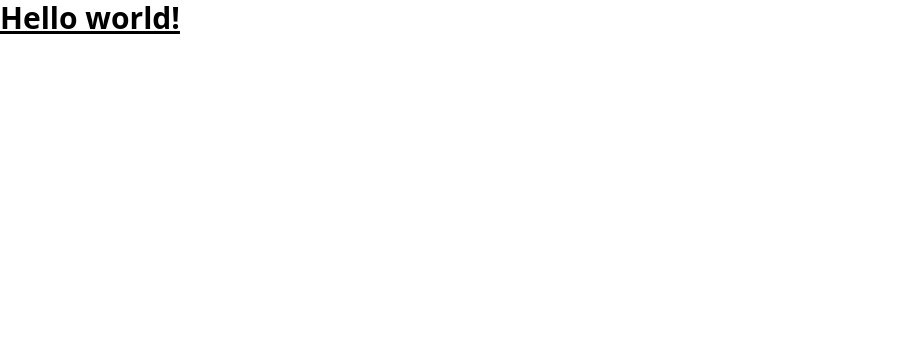
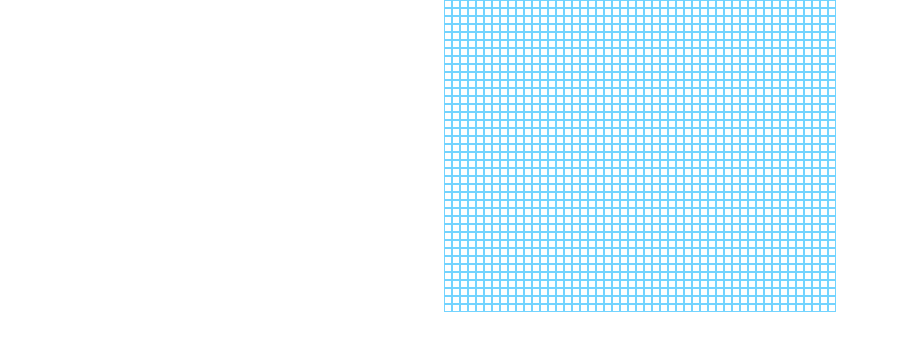
Before and after one commit to Harry-Leepz/pathfinding-visualizer, a React (Vite) app: page / in a window 1280 px wide. Shown: the top 350 px of the page, without its empty margins (0-899 px from the left). Built offline with nearby package versions, Linux system fonts and the light colour scheme.

Commit message:
feat: implement Grid component and update App structure for grid rendering

```diff
--- a/src/App.tsx
+++ b/src/App.tsx
@@ -1,12 +1,17 @@
 import { PathfindingProvider } from "./context/pathfinding/PathfindingProvider";
 import { TileProvider } from "./context/tile/TileProvider";
+import { SpeedProvider } from "./context/speed/SpeedProvider";
+
+import GridContainer from "./components/grid";
 
 function App() {
   return (
     <>
       <PathfindingProvider>
         <TileProvider>
-          <h1 className='text-3xl font-bold underline'>Hello world!</h1>
+          <SpeedProvider>
+            <GridContainer />
+          </SpeedProvider>
         </TileProvider>
       </PathfindingProvider>
     </>
--- /dev/null
+++ b/src/components/grid/Grid.tsx
@@ -0,0 +1,35 @@
+import { twMerge } from "tailwind-merge";
+
+import { usePathfinding } from "../../hooks/usePathfinding";
+import { MAX_COLS, MAX_ROWS } from "../../lib/constants";
+
+export default function Grid() {
+  const { grid } = usePathfinding();
+
+  return (
+    <div
+      className={twMerge(
+        // base classes
+        "flex flex-col items-center justify-center border-sky-800",
+
+        // control grid height
+        `lg:min-h-[${MAX_ROWS * 17}px] md:min-h-[${
+          MAX_ROWS * 15
+        }px] xs:min-h-[${MAX_ROWS * 8}px] min-h-[${MAX_ROWS * 7}px]`,
+
+        // control grid width
+        `lg:w-[${MAX_COLS * 17}px] md:w-[${MAX_COLS * 15}px] xs:w-[${
+          MAX_COLS * 8
+        }px] w-[${MAX_COLS * 7}px]`
+      )}
+    >
+      {grid.map((row, rowIndex) => (
+        <div key={rowIndex} className='flex'>
+          {row.map((tile, colIndex) => (
+            <div key={colIndex} className='bg-white w-2 h-2 border-sky-300 border'  />
+          ))}
+        </div>
+      ))}
+    </div>
+  );
+}
--- /dev/null
+++ b/src/components/grid/index.tsx
@@ -0,0 +1,9 @@
+import Grid from "./Grid";
+
+export default function GridContainer() {
+  return (
+    <div className='h-screen w-screen flex flex-col'>
+      <Grid />
+    </div>
+  );
+}
```
